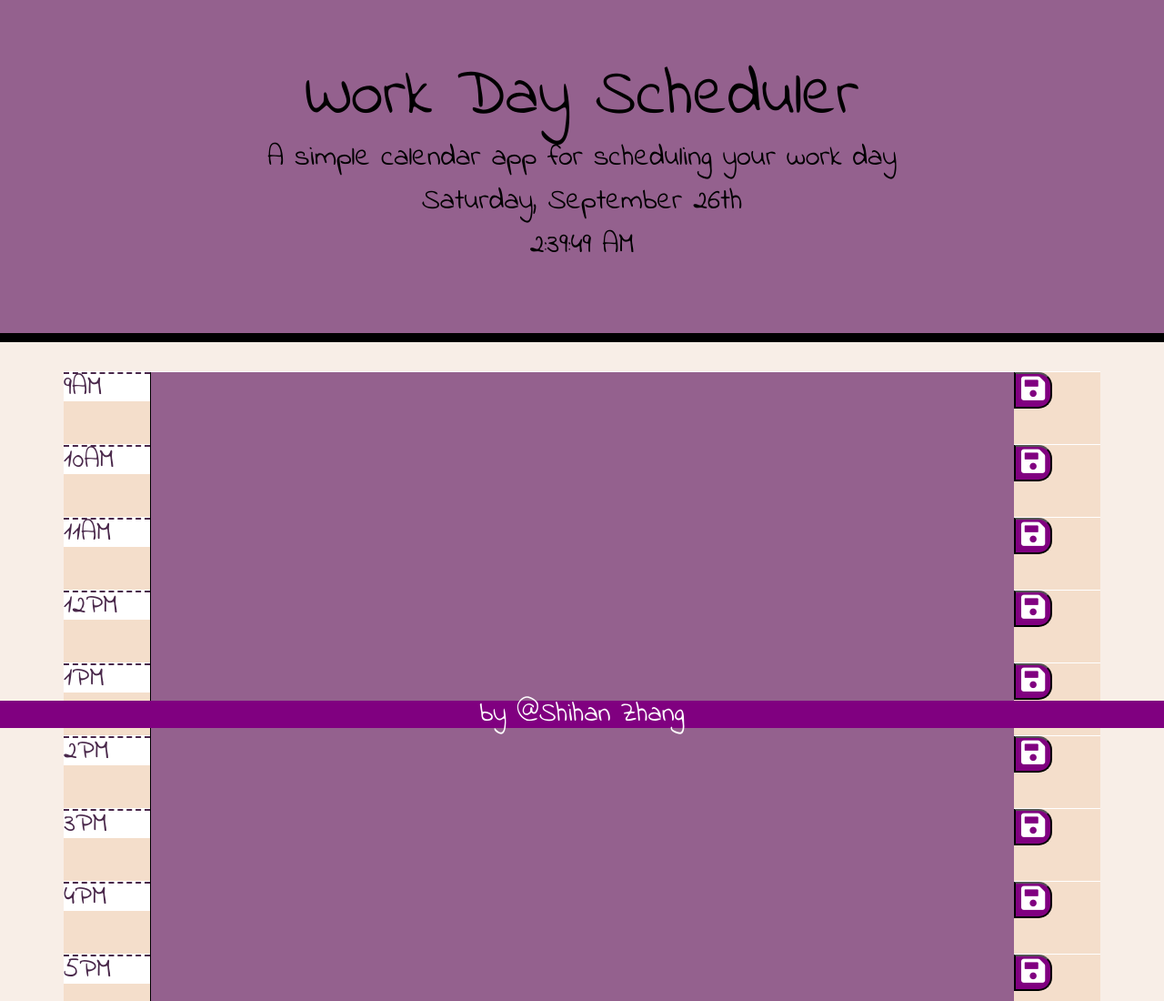
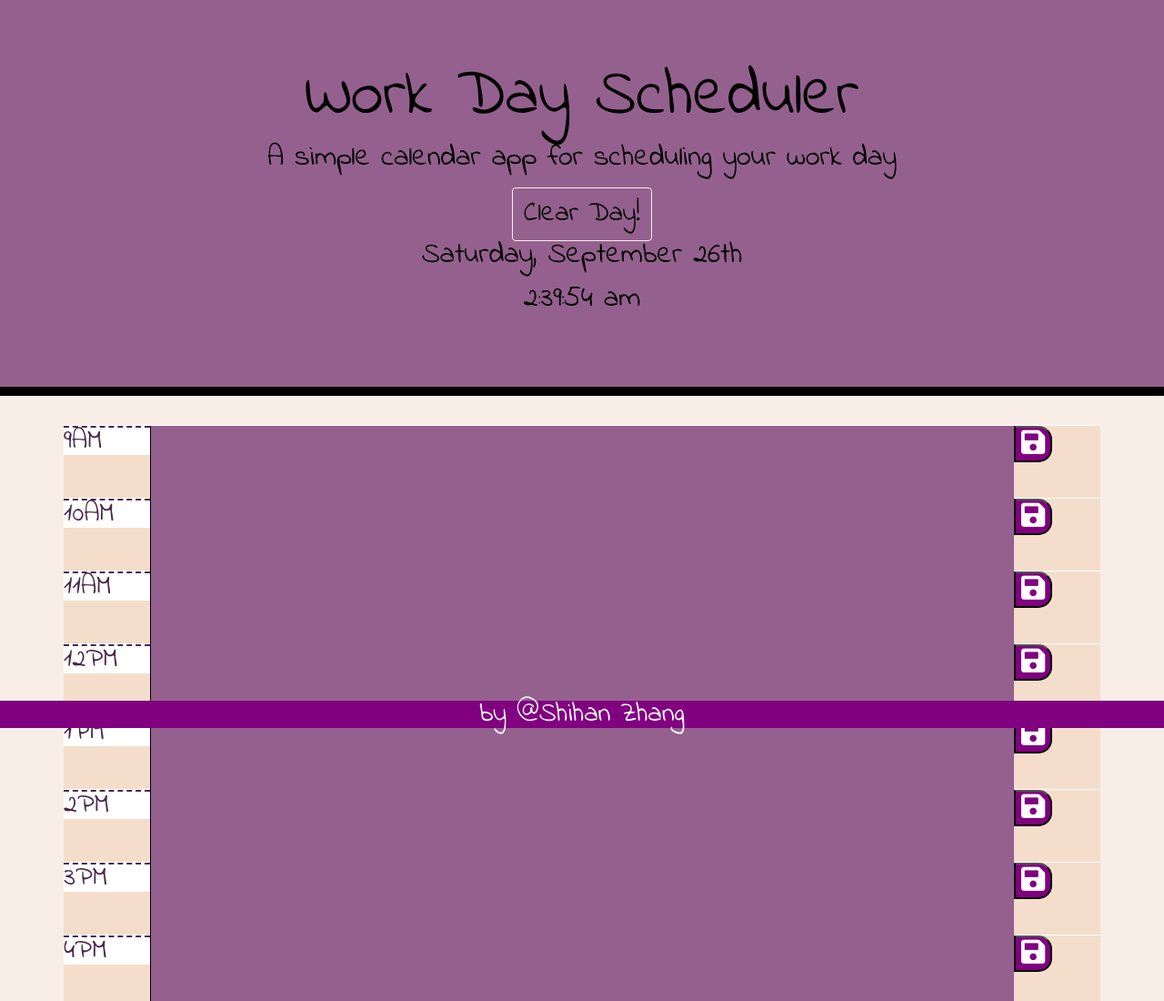
Before and after one commit to CoraZhang/Work-Day-Calendar, a plain HTML site: page index.html in a window 1280 px wide. Shown: the top 1100 px of the page at 91% size. Drawn offline with nearby package versions, Linux system fonts and the light colour scheme.

Commit message:
Add clear button and the feature showing real time

```diff
--- a/index.html
+++ b/index.html
@@ -16,7 +16,7 @@
     <header class="jumbotron">
         <h1 class="display-3">Work Day Scheduler</h1>
         <p class="lead">A simple calendar app for scheduling your work day</p>
-        <!-- <button type="button" class="btn btn-outline-success" id="clearDay">Clear Day!</button>-->
+        <button type="button" class="btn btn-outline-success" id="clearDay">Clear Day!</button>
         <p id="currentDay" class="lead"></p>
         <p id="currentTime" class="lead"></p>
     </header>
--- a/script.js
+++ b/script.js
@@ -19,17 +19,25 @@ window.onload = function() {
         });
     setTimeblockText(currentTimeblocks);
 };
+//Display current date and time in lead class
+function displayCurrentDate(currentTime) {
+    document.getElementById('currentDay')
+        .textContent = currentTime.format('dddd, MMMM Do');
+    realtime();
+}
+//function to display real time on screen
+function realtime() {
+    let currentTime = moment().format('h:mm:ss a');
+    document.getElementById('currentTime').innerHTML = currentTime;
+    setInterval(() => {
+        currentTime = moment().format('h:mm:ss a');
+        document.getElementById('currentTime').innerHTML = currentTime;
+    }, 1000)
+}
 
 function getCurrentTimeblocks() {
     const currentTimeblocks = localStorage.getItem('timeblockObjects');
     return currentTimeblocks ? JSON.parse(currentTimeblocks) : [];
-}
-//Display current date and time in lead class
-function displayCurrentDate(currentTime) {
-    document.getElementById('currentDay')
-        .textContent = currentTime.format('dddd, MMMM Do');
-    document.getElementById('currentTime')
-        .textContent = currentTime.format("h:mm:ss A");
 }
 
 //functions for displaying all timeblock rows
@@ -70,7 +78,7 @@ function createHourDiv(hour) {
     return hourCol;
 }
 
-// create areas to enter the events
+// create text areas to enter the events
 function createTextArea(hour, currentHour) {
     const textArea = document.createElement('textarea');
     textArea.classList.add(getTextAreaBackgroundClass(hour, currentHour));
@@ -82,7 +90,7 @@ function getTextAreaBackgroundClass(hour, currentHour) {
         hour === currentHour ? 'present' :
         'future';
 }
-//create button save
+//create save button for every hour
 function createSaveBtn(hour) {
     const saveBtn = document.createElement('button');
     saveBtn.classList.add('saveBtn');
@@ -102,11 +110,12 @@ function appendTimeblockColumns(timeblockRow, hourCol, textAreaCol, saveBtnCol)
 
 //functions for saving to local storage
 function containerClicked(event, timeblockList) {
+    // condition when button clicked
     if (event.target.matches('button') || event.target.matches('.fa-save')) {
         // get the hour of clicked time block
         const timeblockHour = event.target.matches('.fa-save') ? event.target.parentElement.dataset.hour : event.target.dataset.hour;
         // get the text of current text block
-        const textAreaValue = document.querySelector(`#timeblock-${timeblockHour} textarea`).value;;
+        const textAreaValue = document.querySelector(`#timeblock-${timeblockHour} textarea`).value;
         //get text from time blocks pressed
         placeTimeblockInList(new TimeblockObj(timeblockHour, textAreaValue), timeblockList);
         //push to new obj
@@ -114,7 +123,7 @@ function containerClicked(event, timeblockList) {
         //save and push to time block list in local storage
     }
 }
-
+//parse new created object to the timeblock list
 function placeTimeblockInList(newTimeblockObj, timeblockList) {
     if (timeblockList.length > 0) {
         for (let savedTimeblock of timeblockList) {
@@ -127,7 +136,7 @@ function placeTimeblockInList(newTimeblockObj, timeblockList) {
     timeblockList.push(newTimeblockObj);
     return;
 }
-
+// set entered text to the time block
 function setTimeblockText(timeblockList) {
     if (timeblockList.length === 0) {
         return;
@@ -138,12 +147,8 @@ function setTimeblockText(timeblockList) {
         }
     }
 }
-/*
+
 $("#clearDay").on("click", function() {
     localStorage.clear();
-    initPage();
+    //clear all stored values
 })
-
-function initPage() {
-
-}*/
--- a/style.css
+++ b/style.css
@@ -92,6 +92,18 @@
         border-top: 2px dashed #49274A;
     }
 
+    .btn-outline-success {
+        color: black;
+        font-size: 30px;
+        border-color: #F8EEE7;
+    }
+
+    .btn-outline-success:hover {
+        color: black !important;
+        background-color: #F8EEE7 !important;
+        border-color: #F8EEE7 !important;
+    }
+
     .past {
         background-color: #F8EEE7;
         color: #49274A;
```
Also changed, not shown: 1 other file.
